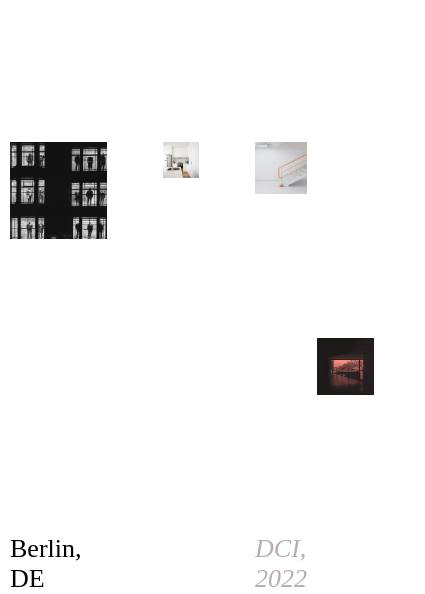
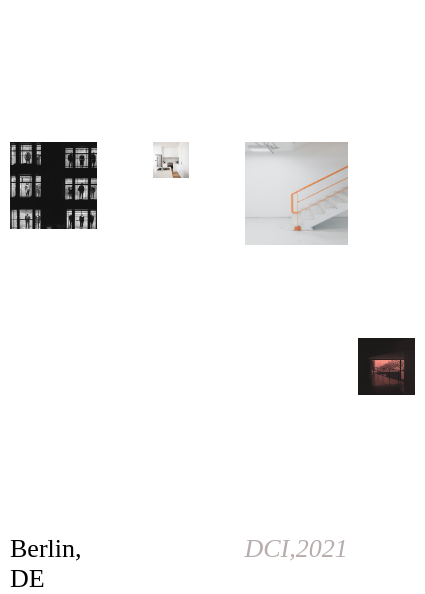
Before and after one commit to Huseyin-Gunaydin/Grid-Design, a plain HTML site: page index.html in a window 390 px wide. Shown: the part 285-879 px from the top of the page, 425 px wide, since content can reach past the window. Drawn offline with Linux system fonts and the light colour scheme.

Commit message:
letzte commit

```diff
--- a/index.html
+++ b/index.html
@@ -28,7 +28,7 @@
         <div><img src="./assets/item-eight.jpeg"></div>
         <div><img src="./assets/item-nine.jpeg"></div>
         <div>Berlin, DE</div>
-        <div> <i> DCI, 2022</i></div>
+        <div> <i> DCI,2021</i></div>
         <div>Design</div>
     </div>
   </body>
--- a/styles.css
+++ b/styles.css
@@ -108,14 +108,14 @@ color: rgb(155, 154, 154);
 @media (max-width: 900px) {
   .container div:nth-child(18) {
     font-size: 9rem;
-    width: 80%;
+    width: 50%;
   }
   }
 
 @media (max-width: 768px) {
   .container div:nth-child(18){
     font-size: 7rem;
-    width: 70%;
+    width: 50%;
   }
 
   }
```
